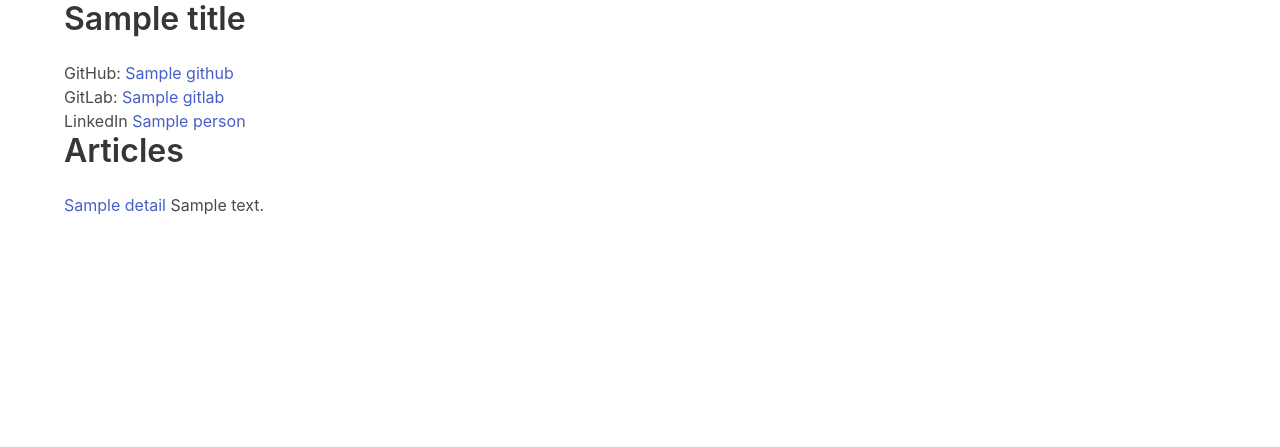
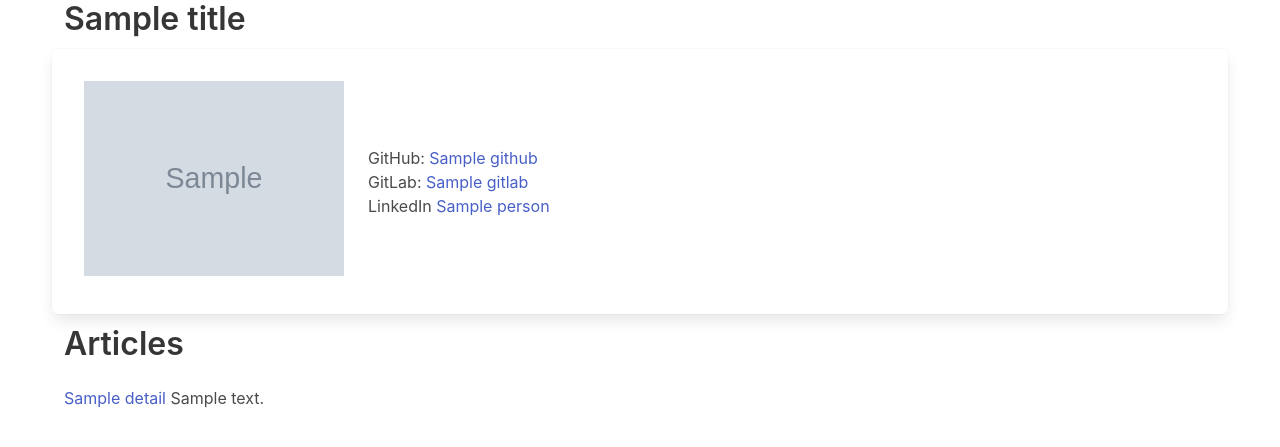
Before and after one commit to OSDC-Code-Maven/osdc-site-generator, a Flask app: template templates/person.html in a window 1280 px wide. Shown: the part 99-546 px from the top of the page. Run offline with Flask 2, Linux system fonts and the light colour scheme; the template is opened without the code that fills it: most values are stand-ins (such as "Sample title", 1, 10 or a date in 2020); grey boxes marked "Sample" are stand-in pictures; some libraries are stand-ins or nearby versions.

Commit message:
add image to person

```diff
--- a/templates/person.html
+++ b/templates/person.html
@@ -2,7 +2,11 @@
 
 <h1 class="title">{{title}}</h1>
 
-
+  <div class="columns is-mobile is-centered is-vcentered box article">
+    <div class="column is-3">
+       <img  width="280px" src="{{person.gh.avatar_url}}" title="{{person.name}}" alt="{{person.name}}">
+    </div>
+    <div class="column">
       GitHub: <a href="https://github.com/{{ person['github'] }}">{{ person['github'] }}</a><br>
       {% if person['gitlab'] %}
           GitLab: <a href="https://gitlab.com/{{ person['gitlab'] }}">{{ person['gitlab'] }}</a><br>
@@ -10,6 +14,8 @@ GitHub: <a href="https://github.com/{{ person['github'] }}">{{ person['github']
       {% if person['linkedin'] %}
           LinkedIn <a href="https://linkedin.com/in/{{ person['linkedin'] }}">{{ person['name'] }}</a><br>
       {% endif %}
+    </div>
+  </div>
 
 <h2 class="title">Articles</h2>
 {% if person['posts'] %}
```
Lines whose indentation alone changed are shown as unchanged.
